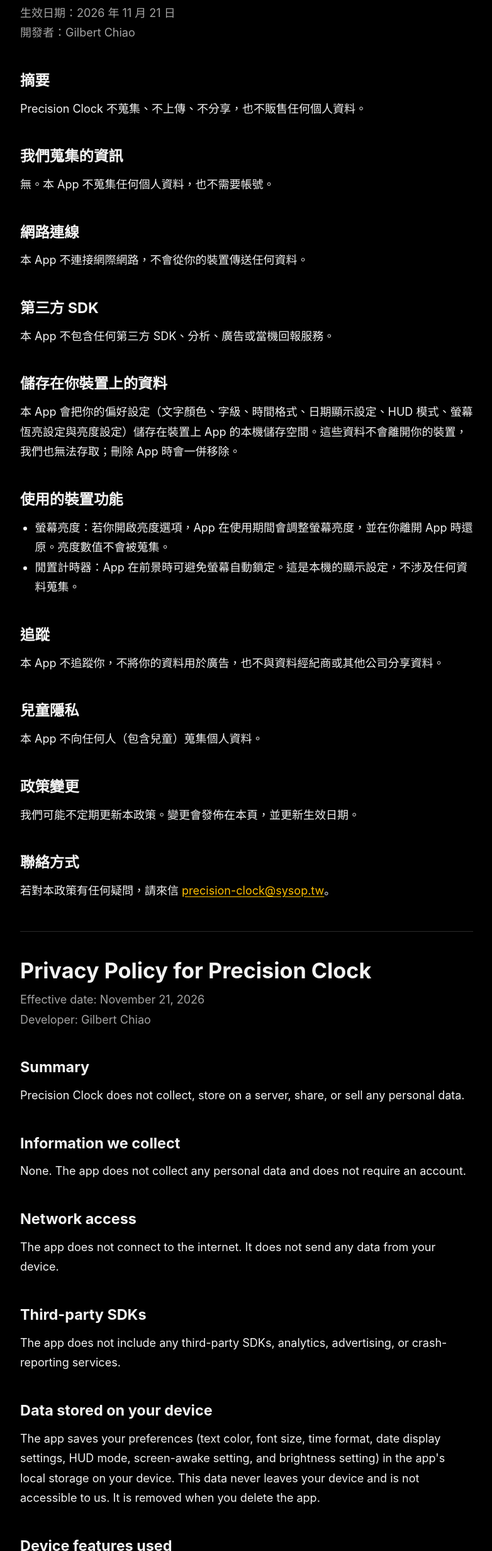
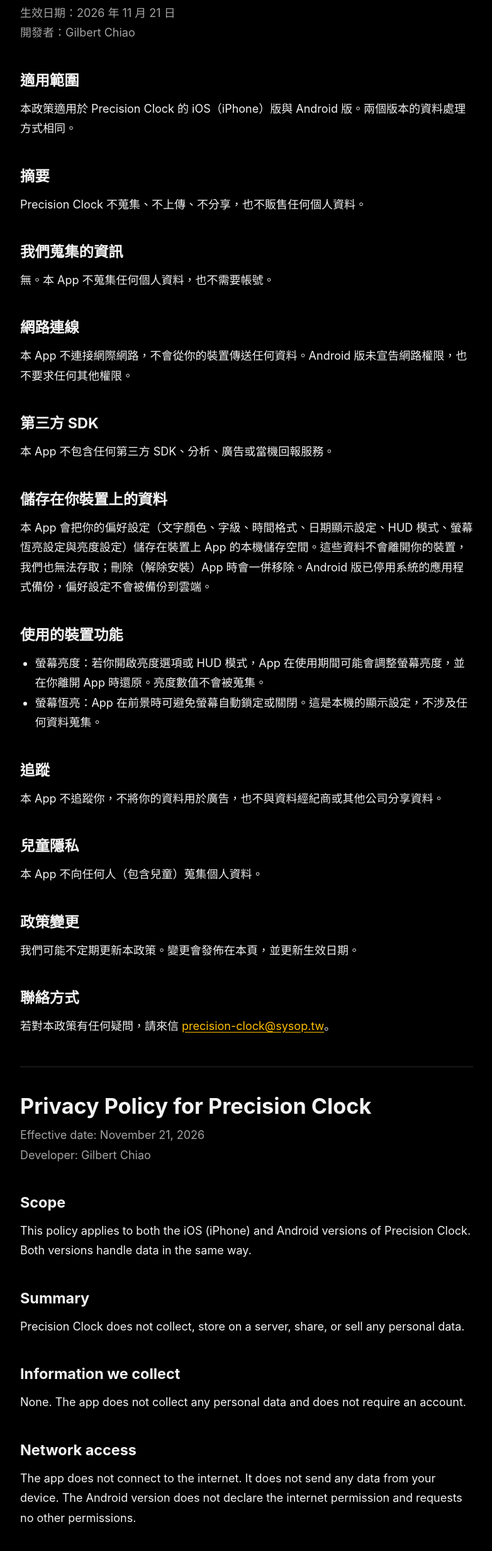
Before and after one commit to gilbertchiao/precision-clock, a plain HTML site: page privacy.html in a window 1280 px wide. Shown: the part 219-2681 px from the top of the page at 63% size, without its empty margins (248-1030 px from the left). Drawn offline with Linux system fonts and the light colour scheme.

Commit message:
feat: add Android info and replace favicon with Noto Sans icon
- privacy: 新增適用範圍（iOS 與 Android），補上 Android 無網路權限、
  停用系統備份等說明，並把 iOS 專用用語改為兩平台通用
- index / support: 標語、系統需求與說明加入 Android（即將在 Google Play 推出）
- favicon.ico / apple-touch-icon.png: 改由 Android 版 icon（Noto Sans，OFL）
  產生，不再使用 Apple SF 字型
- README: 補上 Google Play 用途與 favicon 來源

Co-Authored-By: Claude Fable 5.2 <noreply@anthropic.com>
Claude-Session: https://claude.ai/code/session_01RKc9PiAQ6acPmqfYfPPc1k

```diff
--- a/privacy.html
+++ b/privacy.html
@@ -27,20 +27,22 @@
   <section class="lang" id="zh" lang="zh-Hant">
     <h1>Precision Clock 隱私權政策</h1>
     <p class="meta">生效日期：2026 年 11 月 21 日<br>開發者：Gilbert Chiao</p>
+    <h2>適用範圍</h2>
+    <p>本政策適用於 Precision Clock 的 iOS（iPhone）版與 Android 版。兩個版本的資料處理方式相同。</p>
     <h2>摘要</h2>
     <p>Precision Clock 不蒐集、不上傳、不分享，也不販售任何個人資料。</p>
     <h2>我們蒐集的資訊</h2>
     <p>無。本 App 不蒐集任何個人資料，也不需要帳號。</p>
     <h2>網路連線</h2>
-    <p>本 App 不連接網際網路，不會從你的裝置傳送任何資料。</p>
+    <p>本 App 不連接網際網路，不會從你的裝置傳送任何資料。Android 版未宣告網路權限，也不要求任何其他權限。</p>
     <h2>第三方 SDK</h2>
     <p>本 App 不包含任何第三方 SDK、分析、廣告或當機回報服務。</p>
     <h2>儲存在你裝置上的資料</h2>
-    <p>本 App 會把你的偏好設定（文字顏色、字級、時間格式、日期顯示設定、HUD 模式、螢幕恆亮設定與亮度設定）儲存在裝置上 App 的本機儲存空間。這些資料不會離開你的裝置，我們也無法存取；刪除 App 時會一併移除。</p>
+    <p>本 App 會把你的偏好設定（文字顏色、字級、時間格式、日期顯示設定、HUD 模式、螢幕恆亮設定與亮度設定）儲存在裝置上 App 的本機儲存空間。這些資料不會離開你的裝置，我們也無法存取；刪除（解除安裝）App 時會一併移除。Android 版已停用系統的應用程式備份，偏好設定不會被備份到雲端。</p>
     <h2>使用的裝置功能</h2>
     <ul>
-      <li>螢幕亮度：若你開啟亮度選項，App 在使用期間會調整螢幕亮度，並在你離開 App 時還原。亮度數值不會被蒐集。</li>
-      <li>閒置計時器：App 在前景時可避免螢幕自動鎖定。這是本機的顯示設定，不涉及任何資料蒐集。</li>
+      <li>螢幕亮度：若你開啟亮度選項或 HUD 模式，App 在使用期間可能會調整螢幕亮度，並在你離開 App 時還原。亮度數值不會被蒐集。</li>
+      <li>螢幕恆亮：App 在前景時可避免螢幕自動鎖定或關閉。這是本機的顯示設定，不涉及任何資料蒐集。</li>
     </ul>
     <h2>追蹤</h2>
     <p>本 App 不追蹤你，不將你的資料用於廣告，也不與資料經紀商或其他公司分享資料。</p>
@@ -55,20 +57,22 @@
   <section class="lang" id="en" lang="en">
     <h1>Privacy Policy for Precision Clock</h1>
     <p class="meta">Effective date: November 21, 2026<br>Developer: Gilbert Chiao</p>
+    <h2>Scope</h2>
+    <p>This policy applies to both the iOS (iPhone) and Android versions of Precision Clock. Both versions handle data in the same way.</p>
     <h2>Summary</h2>
     <p>Precision Clock does not collect, store on a server, share, or sell any personal data.</p>
     <h2>Information we collect</h2>
     <p>None. The app does not collect any personal data and does not require an account.</p>
     <h2>Network access</h2>
-    <p>The app does not connect to the internet. It does not send any data from your device.</p>
+    <p>The app does not connect to the internet. It does not send any data from your device. The Android version does not declare the internet permission and requests no other permissions.</p>
     <h2>Third-party SDKs</h2>
     <p>The app does not include any third-party SDKs, analytics, advertising, or crash-reporting services.</p>
     <h2>Data stored on your device</h2>
-    <p>The app saves your preferences (text color, font size, time format, date display settings, HUD mode, screen-awake setting, and brightness setting) in the app's local storage on your device. This data never leaves your device and is not accessible to us. It is removed when you delete the app.</p>
+    <p>The app saves your preferences (text color, font size, time format, date display settings, HUD mode, screen-awake setting, and brightness setting) in the app's local storage on your device. This data never leaves your device and is not accessible to us. It is removed when you delete (uninstall) the app. The Android version disables system app backup, so your preferences are not backed up to the cloud.</p>
     <h2>Device features used</h2>
     <ul>
-      <li>Screen brightness: if you turn on the brightness option, the app adjusts your screen brightness while it is in use and restores it when you leave the app. Brightness values are not collected.</li>
-      <li>Idle timer: the app can keep the screen from auto-locking while it is in the foreground. This is a local display setting and involves no data collection.</li>
+      <li>Screen brightness: if you turn on the brightness option or HUD mode, the app may adjust your screen brightness while it is in use and restores it when you leave the app. Brightness values are not collected.</li>
+      <li>Keep screen awake: the app can keep the screen from auto-locking or turning off while it is in the foreground. This is a local display setting and involves no data collection.</li>
     </ul>
     <h2>Tracking</h2>
     <p>The app does not track you. It does not use your data for advertising, and it does not share data with data brokers or other companies.</p>
```
Also changed, not shown: index.html (+6 -6 lines), support.html (+4 -2 lines), apple-touch-icon.png, favicon.ico, 1 other file.
